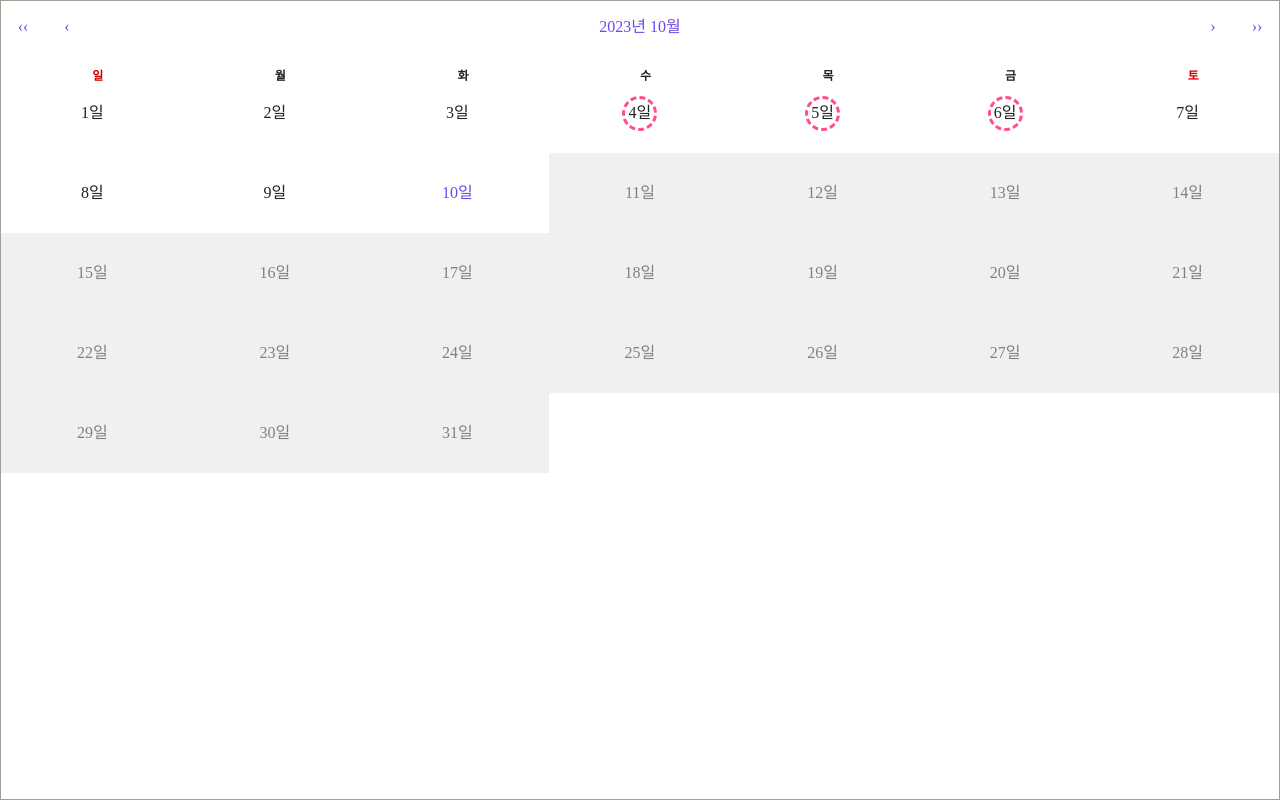
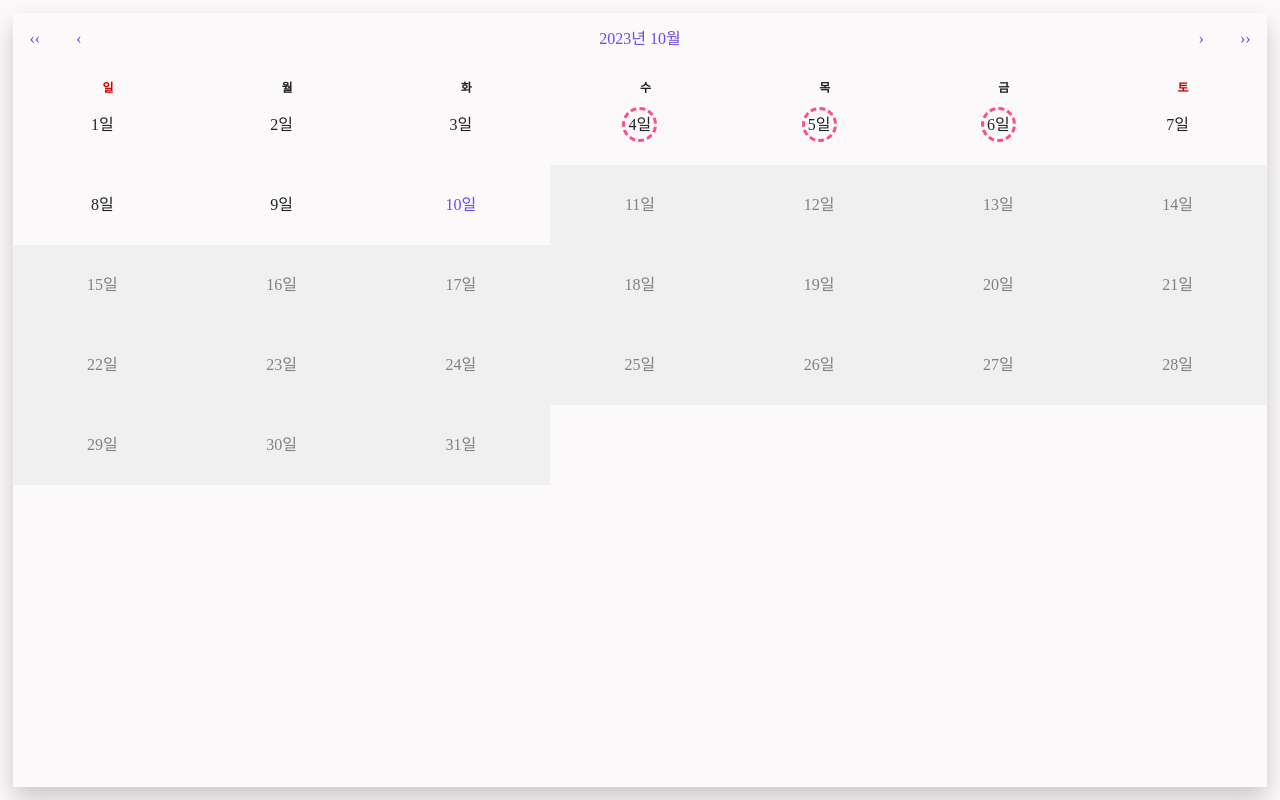
Before and after one commit to ksnd0297/lucky-diary, a Next.js app: page /list/components/Calendar in a window 1280 px wide. Built offline with nearby package versions, Linux system fonts and the light colour scheme; a web font is replaced by a local one.

Commit message:
feat : 스타일 수정

```diff
--- a/src/components/Popup.tsx
+++ b/src/components/Popup.tsx
@@ -82,7 +82,7 @@ const Content = styled.div`
 	height: 100%;
 	background-color: white;
 
-	border-radius: 2%;
+	border-radius: 5%;
 
 	display: flex;
 	align-items: center;
@@ -119,7 +119,7 @@ const Button = styled.button`
 	width: 40%;
 	height: 70%;
 
-	border-radius: 3%;
+	border-radius: 5%;
 
 	display: flex;
 	align-items: center;
--- a/src/components/layout/Footer.tsx
+++ b/src/components/layout/Footer.tsx
@@ -38,7 +38,7 @@ const Wrapper = styled.div`
 	align-items: center;
 	justify-content: space-evenly;
 
-	border-top: 3px solid black;
+	border-top: 2px solid black;
 
 	background-color: white;
 `;
--- a/src/components/layout/Layout.tsx
+++ b/src/components/layout/Layout.tsx
@@ -23,4 +23,6 @@ const Wrapper = styled.div`
 	justify-content: space-between;
 
 	padding: 1%;
+
+	background-color: #fcf9fb;
 `;
--- a/src/pages/_app.tsx
+++ b/src/pages/_app.tsx
@@ -7,6 +7,7 @@ import { RecoilRoot, useRecoilValue } from 'recoil';
 import Modal from '@/components/Modal';
 import { modalConfigState, popupConfigState } from '@/Constant/layout';
 import Popup from '@/components/Popup';
+import Layout from '@/components/layout/Layout';
 
 function ModalComponent() {
 	const modalConfig = useRecoilValue(modalConfigState);
@@ -30,7 +31,9 @@ export default function App({ Component, pageProps }: AppProps) {
 						content="width=device-width, initial-scale=1, maximum-scale=1.0, minimum-scale=1.0, user-scalable=no"
 					/>
 				</Head>
-				<Component {...pageProps} />
+				<Layout>
+					<Component {...pageProps} />
+				</Layout>
 				<ModalComponent />
 				<PopupComponent />
 			</RecoilRoot>
--- a/src/pages/fill/components/Header.tsx
+++ b/src/pages/fill/components/Header.tsx
@@ -15,7 +15,7 @@ function Header(props: HeaderProps) {
 	const { showPopup, hidePopup } = usePopup();
 
 	const onClose = () => {
-		if (text.length > 0) {
+		if (text.length > 0 && !isWrote) {
 			showPopup({
 				children: (
 					<>
--- a/src/pages/history/index.tsx
+++ b/src/pages/history/index.tsx
@@ -34,6 +34,6 @@ export default History;
 
 const Wrapper = styled.div`
 	width: 100%;
-	height: 92%;
+	height: 100%;
 	overflow: auto;
 `;
--- a/src/pages/list/components/Calendar.tsx
+++ b/src/pages/list/components/Calendar.tsx
@@ -66,7 +66,7 @@ const Wrapper = styled.div`
 	.react-calendar {
 		width: 100%;
 		height: 100%;
-		background-color: #fff;
+		background-color: #fcf9fb;
 		color: #222;
 		box-shadow: 0 12px 24px rgba(0, 0, 0, 0.2);
 		line-height: 1.125em;
@@ -90,7 +90,6 @@ const Wrapper = styled.div`
 	}
 
 	.react-calendar__tile--now {
-		background: #ffffff;
 		border-radius: 6px;
 		color: #6f48eb;
 	}
--- a/src/styles/Calendar.css
+++ b/src/styles/Calendar.css
@@ -2,7 +2,6 @@
   width: 350px;
   max-width: 100%;
   background: white;
-  border: 1px solid #a0a096;
   line-height: 1.125em;
 }
 
@@ -100,25 +99,6 @@
   background-color: #f0f0f0;
 }
 
-
-.react-calendar__tile--now {
-  background: #ffff76;
-}
-
-.react-calendar__tile--now:enabled:hover,
-.react-calendar__tile--now:enabled:focus {
-  background: #ffffa9;
-}
-
-.react-calendar__tile--hasActive {
-  background: #76baff;
-}
-
-.react-calendar__tile--hasActive:enabled:hover,
-.react-calendar__tile--hasActive:enabled:focus {
-  background: #a9d4ff;
-}
-
 .react-calendar--selectRange .react-calendar__tile--hover {
   background-color: #e6e6e6;
 }
```
Also changed, not shown: src/pages/index.tsx (+1 -6 lines).
